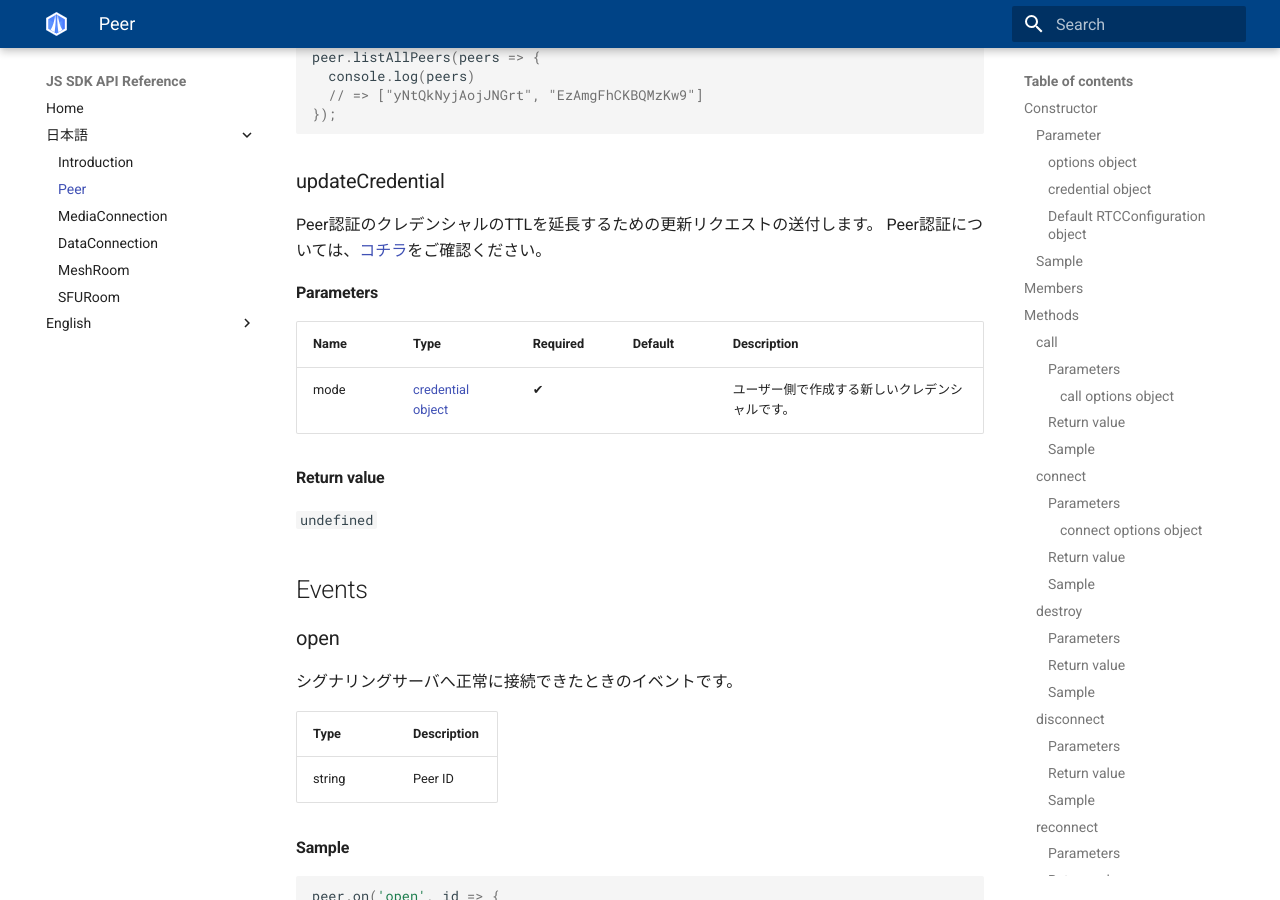
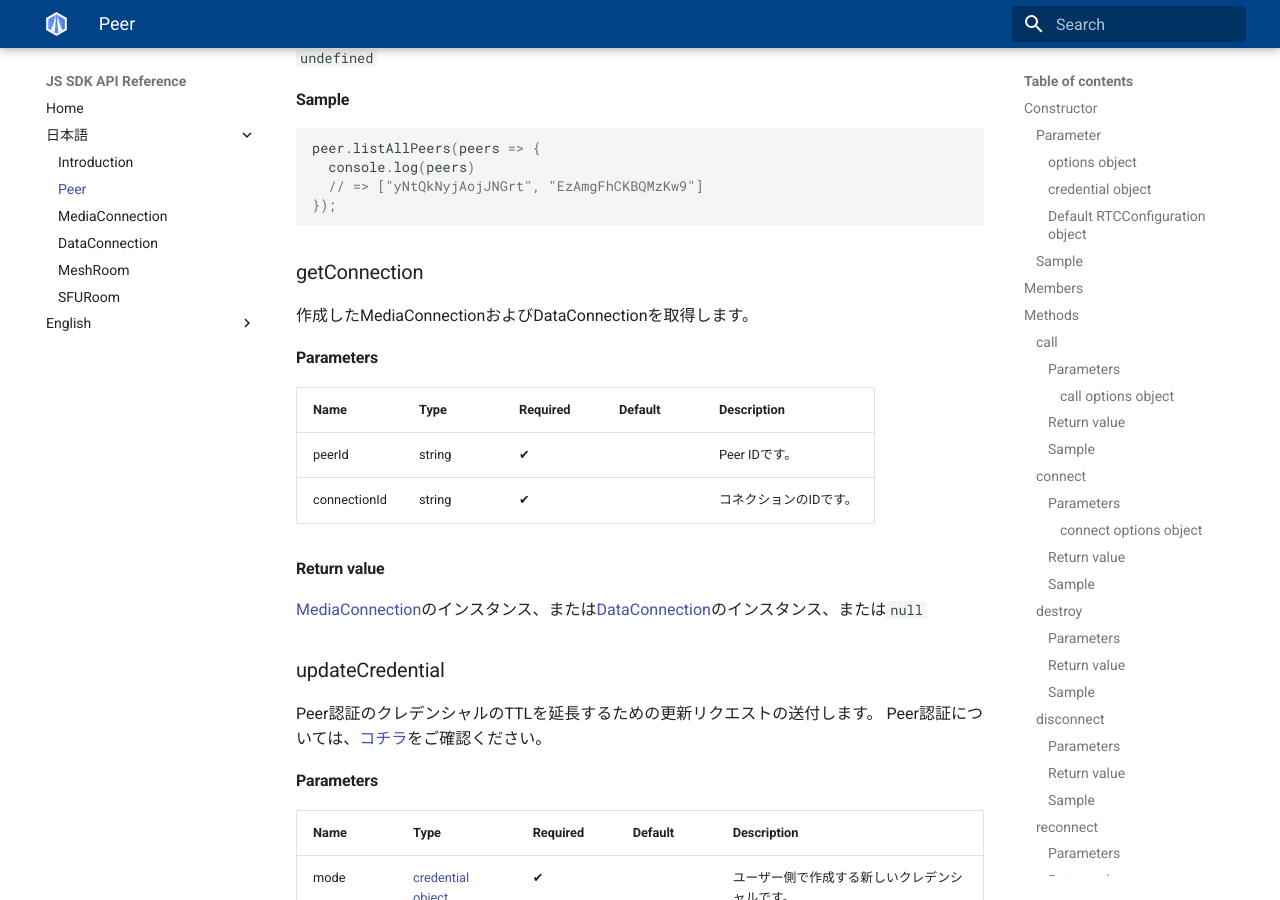
Before and after one commit to skyway/skyway-js-sdk-doc, an MkDocs documentation site: the page built from docs/ja/peer.md, in a window 1280 px wide and 900 px high, scrolled down 8457 px. Built offline with MkDocs 1.6.1 and Material for MkDocs 9.7.7, drawn with Linux system fonts in a browser that asks for light colours; old or Windows-style settings are respelled for this version of MkDocs; some of the changed text lies outside the part shown.

Commit message:
Add #getConnection()

````diff
--- a/docs/ja/peer.md
+++ b/docs/ja/peer.md
@@ -102,6 +102,7 @@ const peer = new Peer({
 | audioCodec          | string  |          |         | 'PCMU'などの音声コーデックです。                                           |
 | videoReceiveEnabled | boolean |          |         | 映像を受信のみで使う場合のフラグです。                                     |
 | audioReceiveEnabled | boolean |          |         | 音声を受信のみで使う場合のフラグです。                                     |
+| connectionId        | string  |          |         | コネクションを識別するIDです。                                             |
 | label               | string  |          |         | **Deprecated!** 接続先のPeer IDを識別するのに利用するラベルです。          |
 
 #### Return value
@@ -156,6 +157,7 @@ const call = peer.call('peerID', null, {
 | metadata      | Object                                                                            |          |          | コネクションに関連付けされる任意のメタデータで、接続先のPeerに渡されます。                                                                                                            |
 | serialization | string                                                                            |          | 'binary' | 送信時のシリアライズ方法を指定します。'binary'、'json'、'none'のいずれか、となります。                                                                                                |
 | dcInit        | [RTCDataChannelInit Object](https://www.w3.org/TR/webrtc/#dom-rtcdatachannelinit) |          | {}       | DataChannel利用時に信頼性の有無を指定するためのオプションです。デフォルトでは信頼性有で動作します。なお、chromeは、`maxPacketLifetime` の代わりに、`maxRetransmitTime` を利用します。 |
+| connectionId        | string  |          |         | コネクションを識別するIDです。                                             |
 | label         | string                                                                            |          |          | **Deprecated!** 接続先のPeer IDを識別するのに利用するラベルです。                                                                                                                     |
 
 #### Return value
@@ -309,6 +311,21 @@ peer.listAllPeers(peers => {
 });
 ```
 
+### getConnection
+
+作成したMediaConnectionおよびDataConnectionを取得します。
+
+#### Parameters
+
+| Name         | Type   | Required | Default | Description            |
+| ------------ | ------ | -------- | ------- | ---------------------- |
+| peerId       | string | ✔        |         | Peer IDです。          |
+| connectionId | string | ✔        |         | コネクションのIDです。 |
+
+#### Return value
+
+[MediaConnection](../mediaconnection)のインスタンス、または[DataConnection](../dataconnection)のインスタンス、または`null`
+
 ### updateCredential
 
 Peer認証のクレデンシャルのTTLを延長するための更新リクエストの送付します。
@@ -316,9 +333,9 @@ Peer認証については、[コチラ](https://github.com/skyway/skyway-peer-au
 
 #### Parameters
 
-| Name | Type | Required | Default | Description |
-| --- | --- | --- | --- | --- |
-| mode | [credential object](#credential-object)| ✔ | |   ユーザー側で作成する新しいクレデンシャルです。 |
+| Name | Type                                    | Required | Default | Description                                    |
+| ---- | --------------------------------------- | -------- | ------- | ---------------------------------------------- |
+| mode | [credential object](#credential-object) | ✔        |         | ユーザー側で作成する新しいクレデンシャルです。 |
 
 #### Return value
 
````
